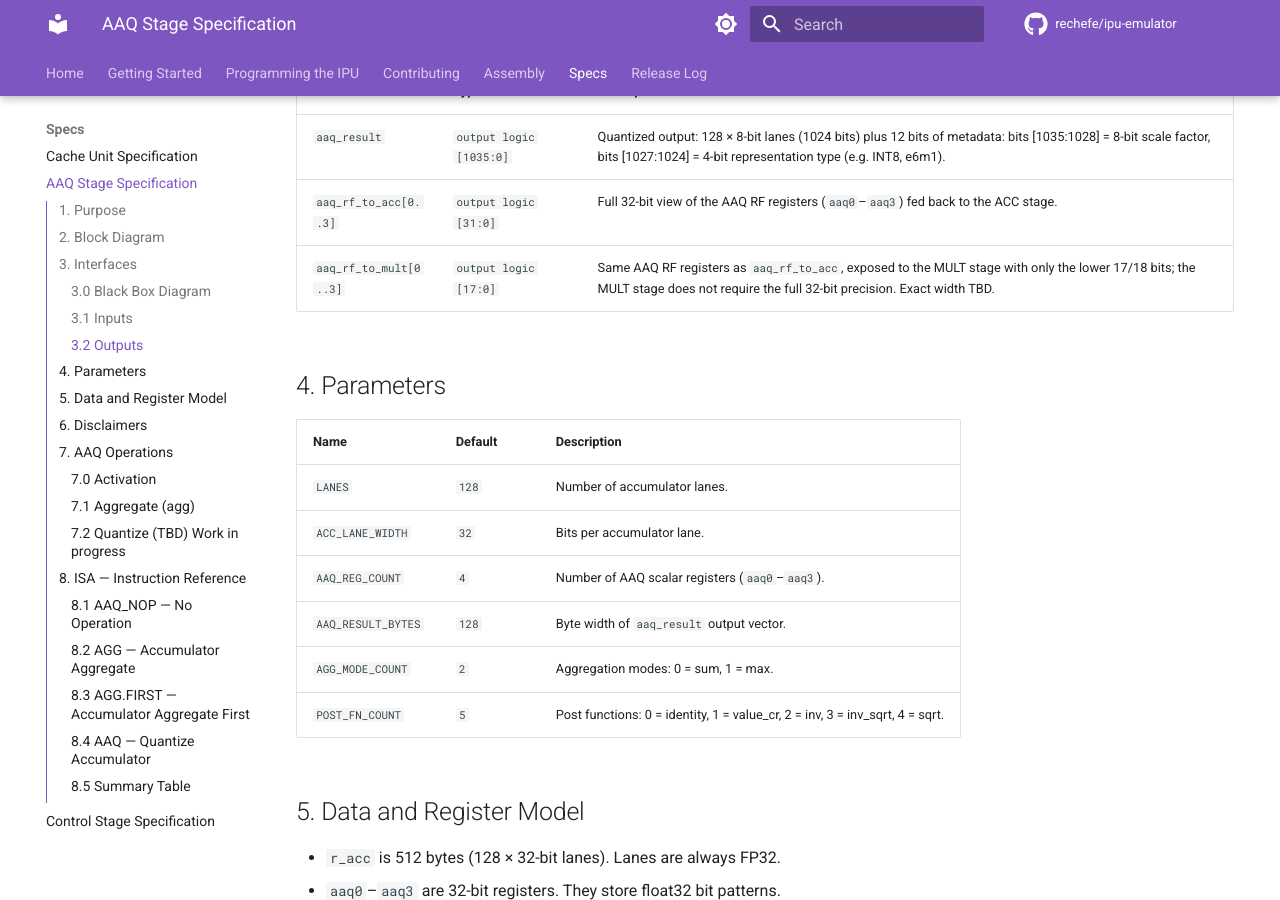
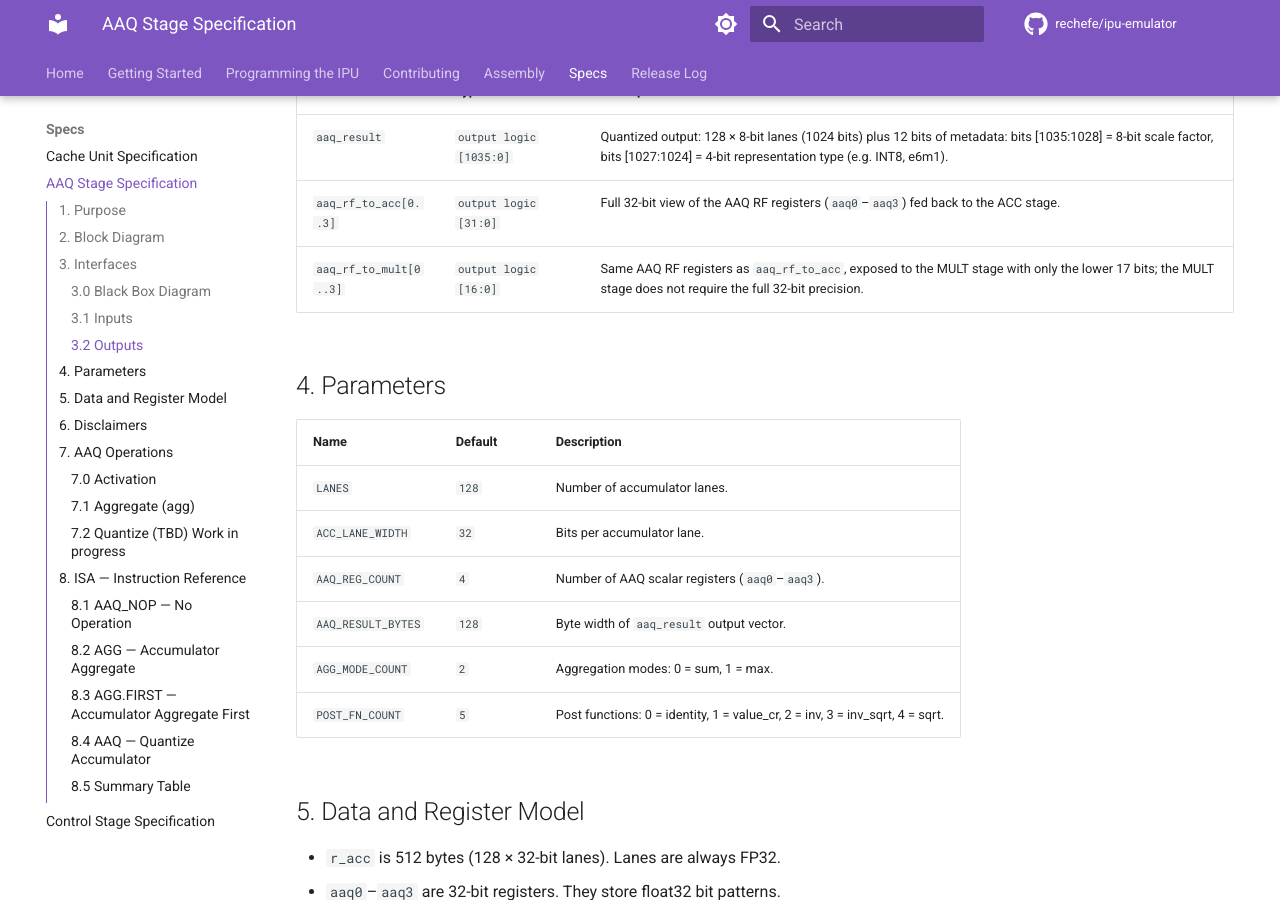
Before and after one commit to rechefe/ipu-emulator, an MkDocs documentation site: the page built from docs/content/specs/stage-aaq.md, in a window 1280 px wide and 900 px high, scrolled down 1810 px. Built offline with MkDocs 1.6.1 and Material for MkDocs 9.7.7, drawn with Linux system fonts in a browser that asks for light colours; comment, search, counter and statistics services are not loaded; some of the changed text lies outside the part shown.

Commit message:
Fix RF register feedback bit widths in AAQ stage diagram

```diff
--- a/docs/content/specs/stage-aaq.md
+++ b/docs/content/specs/stage-aaq.md
@@ -21,7 +21,7 @@
     QUANT["Quantization"]:::teal
     RED["Adder tree / Max tree"]:::teal
     PFN["Post_func"]:::teal
-    RF["RF regs 4x32bit aaq0-aaq3 with shadow regs 17/18 bits"]:::purple
+    RF["RF regs 4x32bit aaq0-aaq3 with shadow regs 17 bits"]:::purple
 
     ACC -->|128x32| ACT
     ACC -->|128x32| RED
@@ -34,7 +34,7 @@
     RED --> PFN
     PFN -->|FP32| RF
     RF -.->|feedback 32bit| RED
-    RF -.->|feedback 17/18 bit| mult_stage
+    RF -.->|feedback 17 bit| mult_stage
     RF -.->|feedback 32bit| acc_stage
 
     subgraph LEGEND["Legend"]
@@ -63,7 +63,7 @@
             valid  ─────>│                                      │
                op  ─────>│                                      ├────> aaq_rf_to_acc[0..3] [31:0]
             r_acc  ─────>│             AAQ Stage                │
-         agg_mode  ─────>│                                      ├────> aaq_rf_to_mult[0..3][17:0]
+         agg_mode  ─────>│                                      ├────> aaq_rf_to_mult[0..3][16:0]
           post_fn  ─────>│                                      │
            cr_idx  ─────>│                                      │
        act_cr_idx  ─────>│                                      │
@@ -96,7 +96,7 @@
 |------|--------------------|-------------|
 | `aaq_result` | `output logic [1035:0]` | Quantized output: 128 × 8-bit lanes (1024 bits) plus 12 bits of metadata: bits [1035:1028] = 8-bit scale factor, bits [1027:1024] = 4-bit representation type (e.g. INT8, e6m1). |
 | `aaq_rf_to_acc[0..3]` | `output logic [31:0]` | Full 32-bit view of the AAQ RF registers (`aaq0`–`aaq3`) fed back to the ACC stage. |
-| `aaq_rf_to_mult[0..3]` | `output logic [17:0]` | Same AAQ RF registers as `aaq_rf_to_acc`, exposed to the MULT stage with only the lower 17/18 bits; the MULT stage does not require the full 32-bit precision. Exact width TBD. |
+| `aaq_rf_to_mult[0..3]` | `output logic [16:0]` | Same AAQ RF registers as `aaq_rf_to_acc`, exposed to the MULT stage with only the lower 17 bits; the MULT stage does not require the full 32-bit precision. |
 
 ## 4. Parameters
 
```
Also changed, not shown: other parts of docs/content/specs/stage-aaq.md (+6 -9 lines).
